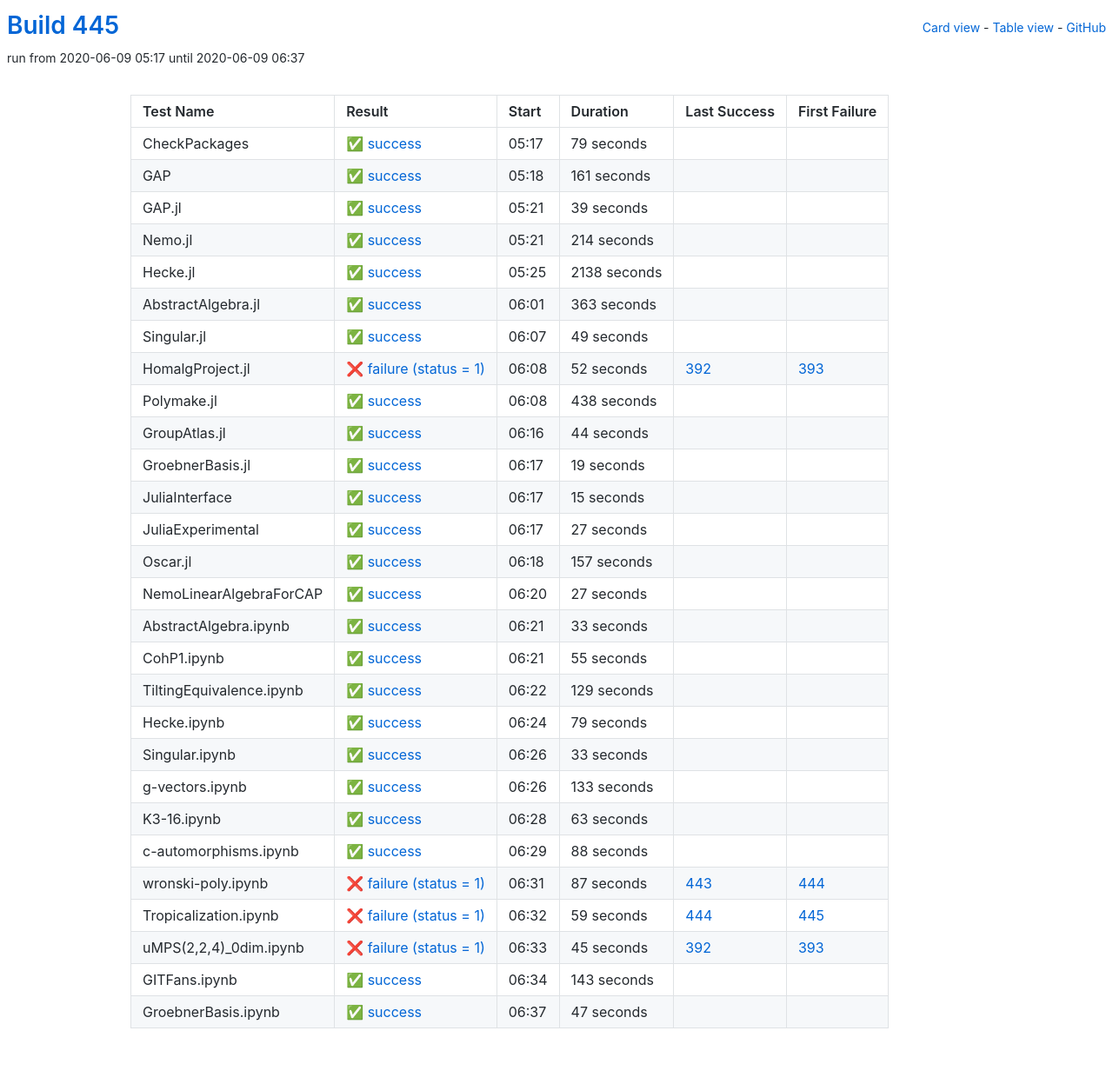
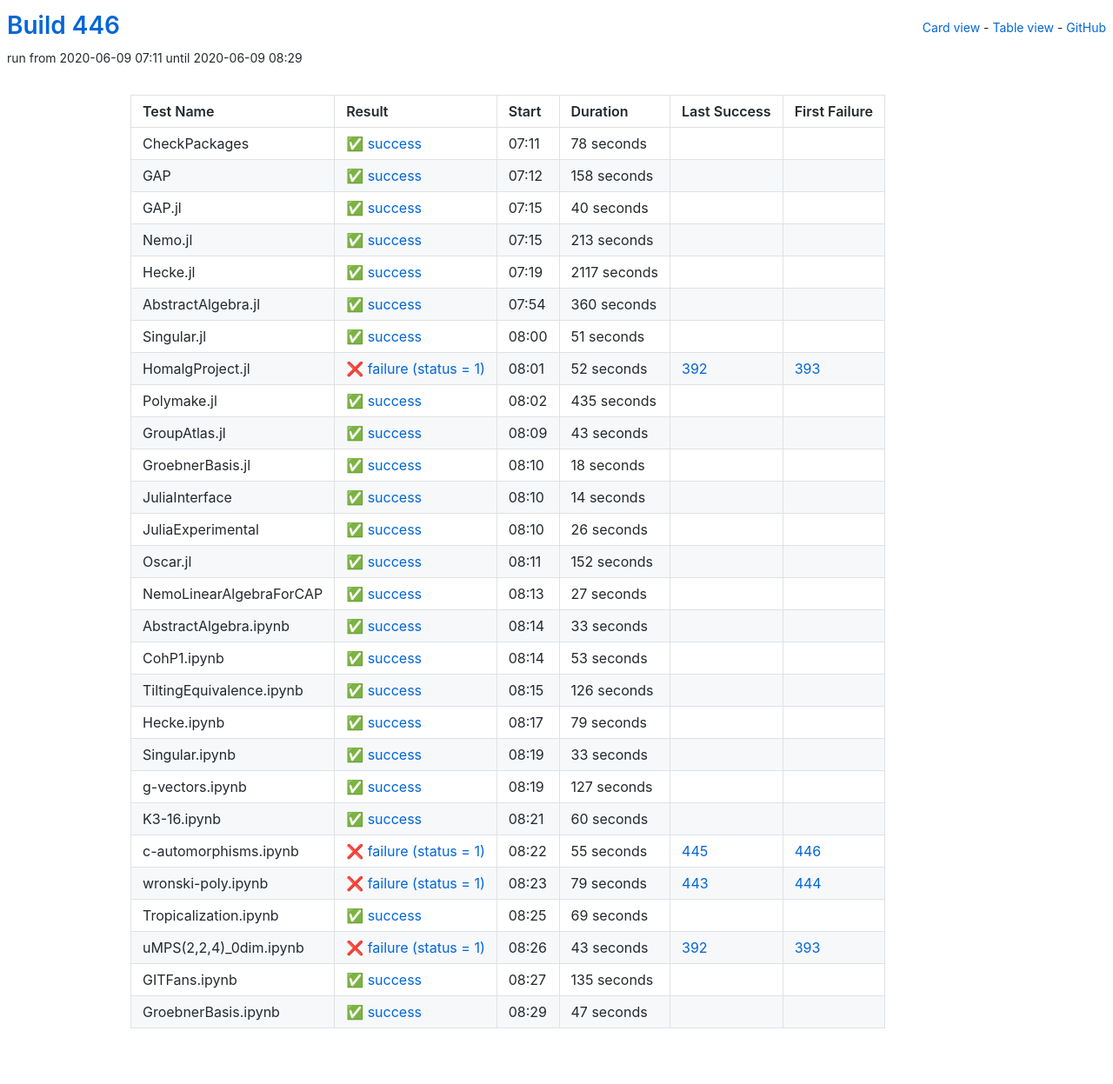
Before and after one commit to oscar-system/oscar-ci-status-1.4, a Jekyll site: the page built from table.html, in a window 1280 px wide. Shown: the whole page at 87% size. Built offline with Jekyll 4.4.1, drawn with Linux system fonts in a browser that asks for light colours.

Commit message:
Build 446

```diff
--- a/_data/ci.yml
+++ b/_data/ci.yml
@@ -1,89 +1,89 @@
-build: 445
-build_url: https://oscarci.mathematik.uni-kl.de/job/oscar-julia-1.4/445/
+build: 446
+build_url: https://oscarci.mathematik.uni-kl.de/job/oscar-julia-1.4/446/
 job: oscar-julia-1.4
 tests:
-- duration: 79
+- duration: 78
   exitcode: 0
   first_failure: false
   first_failure_url: null
   id: checkpackages
   last_success: false
   last_success_url: null
-  log: https://oscarci.mathematik.uni-kl.de/job/oscar-julia-1.4/445/artifact/logs/build-445/CheckPackages.log
+  log: https://oscarci.mathematik.uni-kl.de/job/oscar-julia-1.4/446/artifact/logs/build-446/CheckPackages.log
   name: CheckPackages
-  start: 2020-06-09 05:17
+  start: 2020-06-09 07:11
   status: success
   success: true
-- duration: 161
+- duration: 158
   exitcode: 0
   first_failure: false
   first_failure_url: null
   id: gap
   last_success: false
   last_success_url: null
-  log: https://oscarci.mathematik.uni-kl.de/job/oscar-julia-1.4/445/artifact/logs/build-445/GAP.log
+  log: https://oscarci.mathematik.uni-kl.de/job/oscar-julia-1.4/446/artifact/logs/build-446/GAP.log
   name: GAP
-  start: 2020-06-09 05:18
+  start: 2020-06-09 07:12
   status: success
   success: true
-- duration: 39
+- duration: 40
   exitcode: 0
   first_failure: false
   first_failure_url: null
   id: gap-jl
   last_success: false
   last_success_url: null
-  log: https://oscarci.mathematik.uni-kl.de/job/oscar-julia-1.4/445/artifact/logs/build-445/GAP.jl.log
+  log: https://oscarci.mathematik.uni-kl.de/job/oscar-julia-1.4/446/artifact/logs/build-446/GAP.jl.log
   name: GAP.jl
-  start: 2020-06-09 05:21
+  start: 2020-06-09 07:15
   status: success
   success: true
-- duration: 214
+- duration: 213
   exitcode: 0
   first_failure: false
   first_failure_url: null
   id: nemo-jl
   last_success: false
   last_success_url: null
-  log: https://oscarci.mathematik.uni-kl.de/job/oscar-julia-1.4/445/artifact/logs/build-445/Nemo.jl.log
+  log: https://oscarci.mathematik.uni-kl.de/job/oscar-julia-1.4/446/artifact/logs/build-446/Nemo.jl.log
   name: Nemo.jl
-  start: 2020-06-09 05:21
+  start: 2020-06-09 07:15
   status: success
   success: true
-- duration: 2138
+- duration: 2117
   exitcode: 0
   first_failure: false
   first_failure_url: null
   id: hecke-jl
   last_success: false
   last_success_url: null
-  log: https://oscarci.mathematik.uni-kl.de/job/oscar-julia-1.4/445/artifact/logs/build-445/Hecke.jl.log
+  log: https://oscarci.mathematik.uni-kl.de/job/oscar-julia-1.4/446/artifact/logs/build-446/Hecke.jl.log
   name: Hecke.jl
-  start: 2020-06-09 05:25
+  start: 2020-06-09 07:19
   status: success
   success: true
-- duration: 363
+- duration: 360
   exitcode: 0
   first_failure: false
   first_failure_url: null
   id: abstractalgebra-jl
   last_success: false
   last_success_url: null
-  log: https://oscarci.mathematik.uni-kl.de/job/oscar-julia-1.4/445/artifact/logs/build-445/AbstractAlgebra.jl.log
+  log: https://oscarci.mathematik.uni-kl.de/job/oscar-julia-1.4/446/artifact/logs/build-446/AbstractAlgebra.jl.log
   name: AbstractAlgebra.jl
-  start: 2020-06-09 06:01
+  start: 2020-06-09 07:54
   status: success
   success: true
-- duration: 49
+- duration: 51
   exitcode: 0
   first_failure: false
   first_failure_url: null
   id: singular-jl
   last_success: false
   last_success_url: null
-  log: https://oscarci.mathematik.uni-kl.de/job/oscar-julia-1.4/445/artifact/logs/build-445/Singular.jl.log
+  log: https://oscarci.mathematik.uni-kl.de/job/oscar-julia-1.4/446/artifact/logs/build-446/Singular.jl.log
   name: Singular.jl
-  start: 2020-06-09 06:07
+  start: 2020-06-09 08:00
   status: success
   success: true
 - duration: 52
@@ -93,81 +93,81 @@ tests:
   id: homalgproject-jl
   last_success: 392
   last_success_url: https://oscarci.mathematik.uni-kl.de/job/oscar-julia-1.4/392/
-  log: https://oscarci.mathematik.uni-kl.de/job/oscar-julia-1.4/445/artifact/logs/build-445/HomalgProject.jl.log
+  log: https://oscarci.mathematik.uni-kl.de/job/oscar-julia-1.4/446/artifact/logs/build-446/HomalgProject.jl.log
   name: HomalgProject.jl
-  start: 2020-06-09 06:08
+  start: 2020-06-09 08:01
   status: failure
   success: false
-- duration: 438
+- duration: 435
   exitcode: 0
   first_failure: false
   first_failure_url: null
   id: polymake-jl
   last_success: false
   last_success_url: null
-  log: https://oscarci.mathematik.uni-kl.de/job/oscar-julia-1.4/445/artifact/logs/build-445/Polymake.jl.log
+  log: https://oscarci.mathematik.uni-kl.de/job/oscar-julia-1.4/446/artifact/logs/build-446/Polymake.jl.log
   name: Polymake.jl
-  start: 2020-06-09 06:08
+  start: 2020-06-09 08:02
   status: success
   success: true
-- duration: 44
+- duration: 43
   exitcode: 0
   first_failure: false
   first_failure_url: null
   id: groupatlas-jl
   last_success: false
   last_success_url: null
-  log: https://oscarci.mathematik.uni-kl.de/job/oscar-julia-1.4/445/artifact/logs/build-445/GroupAtlas.jl.log
+  log: https://oscarci.mathematik.uni-kl.de/job/oscar-julia-1.4/446/artifact/logs/build-446/GroupAtlas.jl.log
   name: GroupAtlas.jl
-  start: 2020-06-09 06:16
+  start: 2020-06-09 08:09
   status: success
   success: true
-- duration: 19
+- duration: 18
   exitcode: 0
   first_failure: false
   first_failure_url: null
   id: groebnerbasis-jl
   last_success: false
   last_success_url: null
-  log: https://oscarci.mathematik.uni-kl.de/job/oscar-julia-1.4/445/artifact/logs/build-445/GroebnerBasis.jl.log
+  log: https://oscarci.mathematik.uni-kl.de/job/oscar-julia-1.4/446/artifact/logs/build-446/GroebnerBasis.jl.log
   name: GroebnerBasis.jl
-  start: 2020-06-09 06:17
+  start: 2020-06-09 08:10
   status: success
   success: true
-- duration: 15
+- duration: 14
   exitcode: 0
   first_failure: false
   first_failure_url: null
   id: juliainterface
   last_success: false
   last_success_url: null
-  log: https://oscarci.mathematik.uni-kl.de/job/oscar-julia-1.4/445/artifact/logs/build-445/JuliaInterface.log
+  log: https://oscarci.mathematik.uni-kl.de/job/oscar-julia-1.4/446/artifact/logs/build-446/JuliaInterface.log
   name: JuliaInterface
-  start: 2020-06-09 06:17
+  start: 2020-06-09 08:10
   status: success
   success: true
-- duration: 27
+- duration: 26
   exitcode: 0
   first_failure: false
   first_failure_url: null
   id: juliaexperimental
   last_success: false
   last_success_url: null
-  log: https://oscarci.mathematik.uni-kl.de/job/oscar-julia-1.4/445/artifact/logs/build-445/JuliaExperimental.log
+  log: https://oscarci.mathematik.uni-kl.de/job/oscar-julia-1.4/446/artifact/logs/build-446/JuliaExperimental.log
   name: JuliaExperimental
-  start: 2020-06-09 06:17
+  start: 2020-06-09 08:10
   status: success
   success: true
-- duration: 157
+- duration: 152
   exitcode: 0
   first_failure: false
   first_failure_url: null
   id: oscar-jl
   last_success: false
   last_success_url: null
-  log: https://oscarci.mathematik.uni-kl.de/job/oscar-julia-1.4/445/artifact/logs/build-445/Oscar.jl.log
+  log: https://oscarci.mathematik.uni-kl.de/job/oscar-julia-1.4/446/artifact/logs/build-446/Oscar.jl.log
   name: Oscar.jl
-  start: 2020-06-09 06:18
+  start: 2020-06-09 08:11
   status: success
   success: true
 - duration: 27
@@ -177,9 +177,9 @@ tests:
   id: nemolinearalgebraforcap
   last_success: false
   last_success_url: null
-  log: https://oscarci.mathematik.uni-kl.de/job/oscar-julia-1.4/445/artifact/logs/build-445/NemoLinearAlgebraForCAP.log
+  log: https://oscarci.mathematik.uni-kl.de/job/oscar-julia-1.4/446/artifact/logs/build-446/NemoLinearAlgebraForCAP.log
   name: NemoLinearAlgebraForCAP
-  start: 2020-06-09 06:20
+  start: 2020-06-09 08:13
   status: success
   success: true
 - duration: 33
@@ -189,33 +189,33 @@ tests:
   id: abstractalgebra-ipynb
   last_success: false
   last_success_url: null
-  log: https://oscarci.mathematik.uni-kl.de/job/oscar-julia-1.4/445/artifact/logs/build-445/AbstractAlgebra.ipynb.log
+  log: https://oscarci.mathematik.uni-kl.de/job/oscar-julia-1.4/446/artifact/logs/build-446/AbstractAlgebra.ipynb.log
   name: AbstractAlgebra.ipynb
-  start: 2020-06-09 06:21
+  start: 2020-06-09 08:14
   status: success
   success: true
-- duration: 55
+- duration: 53
   exitcode: 0
   first_failure: false
   first_failure_url: null
   id: cohp1-ipynb
   last_success: false
   last_success_url: null
-  log: https://oscarci.mathematik.uni-kl.de/job/oscar-julia-1.4/445/artifact/logs/build-445/CohP1.ipynb.log
+  log: https://oscarci.mathematik.uni-kl.de/job/oscar-julia-1.4/446/artifact/logs/build-446/CohP1.ipynb.log
   name: CohP1.ipynb
-  start: 2020-06-09 06:21
+  start: 2020-06-09 08:14
   status: success
   success: true
-- duration: 129
+- duration: 126
   exitcode: 0
   first_failure: false
   first_failure_url: null
   id: tiltingequivalence-ipynb
   last_success: false
   last_success_url: null
-  log: https://oscarci.mathematik.uni-kl.de/job/oscar-julia-1.4/445/artifact/logs/build-445/TiltingEquivalence.ipynb.log
+  log: https://oscarci.mathematik.uni-kl.de/job/oscar-julia-1.4/446/artifact/logs/build-446/TiltingEquivalence.ipynb.log
   name: TiltingEquivalence.ipynb
-  start: 2020-06-09 06:22
+  start: 2020-06-09 08:15
   status: success
   success: true
 - duration: 79
@@ -225,9 +225,9 @@ tests:
   id: hecke-ipynb
   last_success: false
   last_success_url: null
-  log: https://oscarci.mathematik.uni-kl.de/job/oscar-julia-1.4/445/artifact/logs/build-445/Hecke.ipynb.log
+  log: https://oscarci.mathematik.uni-kl.de/job/oscar-julia-1.4/446/artifact/logs/build-446/Hecke.ipynb.log
   name: Hecke.ipynb
-  start: 2020-06-09 06:24
+  start: 2020-06-09 08:17
   status: success
   success: true
 - duration: 33
@@ -237,93 +237,93 @@ tests:
   id: singular-ipynb
   last_success: false
   last_success_url: null
-  log: https://oscarci.mathematik.uni-kl.de/job/oscar-julia-1.4/445/artifact/logs/build-445/Singular.ipynb.log
+  log: https://oscarci.mathematik.uni-kl.de/job/oscar-julia-1.4/446/artifact/logs/build-446/Singular.ipynb.log
   name: Singular.ipynb
-  start: 2020-06-09 06:26
+  start: 2020-06-09 08:19
   status: success
   success: true
-- duration: 133
+- duration: 127
   exitcode: 0
   first_failure: false
   first_failure_url: null
   id: g-vectors-ipynb
   last_success: false
   last_success_url: null
-  log: https://oscarci.mathematik.uni-kl.de/job/oscar-julia-1.4/445/artifact/logs/build-445/g-vectors.ipynb.log
+  log: https://oscarci.mathematik.uni-kl.de/job/oscar-julia-1.4/446/artifact/logs/build-446/g-vectors.ipynb.log
   name: g-vectors.ipynb
-  start: 2020-06-09 06:26
+  start: 2020-06-09 08:19
   status: success
   success: true
-- duration: 63
+- duration: 60
   exitcode: 0
   first_failure: false
   first_failure_url: null
   id: k3-16-ipynb
   last_success: false
   last_success_url: null
-  log: https://oscarci.mathematik.uni-kl.de/job/oscar-julia-1.4/445/artifact/logs/build-445/K3-16.ipynb.log
+  log: https://oscarci.mathematik.uni-kl.de/job/oscar-julia-1.4/446/artifact/logs/build-446/K3-16.ipynb.log
   name: K3-16.ipynb
-  start: 2020-06-09 06:28
+  start: 2020-06-09 08:21
   status: success
   success: true
-- duration: 88
-  exitcode: 0
-  first_failure: false
-  first_failure_url: null
+- duration: 55
+  exitcode: 1
+  first_failure: 446
+  first_failure_url: https://oscarci.mathematik.uni-kl.de/job/oscar-julia-1.4/446/
   id: c-automorphisms-ipynb
-  last_success: false
-  last_success_url: null
-  log: https://oscarci.mathematik.uni-kl.de/job/oscar-julia-1.4/445/artifact/logs/build-445/c-automorphisms.ipynb.log
+  last_success: 445
+  last_success_url: https://oscarci.mathematik.uni-kl.de/job/oscar-julia-1.4/445/
+  log: https://oscarci.mathematik.uni-kl.de/job/oscar-julia-1.4/446/artifact/logs/build-446/c-automorphisms.ipynb.log
   name: c-automorphisms.ipynb
-  start: 2020-06-09 06:29
-  status: success
-  success: true
-- duration: 87
+  start: 2020-06-09 08:22
+  status: failure
+  success: false
+- duration: 79
   exitcode: 1
   first_failure: 444
   first_failure_url: https://oscarci.mathematik.uni-kl.de/job/oscar-julia-1.4/444/
   id: wronski-poly-ipynb
   last_success: 443
   last_success_url: https://oscarci.mathematik.uni-kl.de/job/oscar-julia-1.4/443/
-  log: https://oscarci.mathematik.uni-kl.de/job/oscar-julia-1.4/445/artifact/logs/build-445/wronski-poly.ipynb.log
+  log: https://oscarci.mathematik.uni-kl.de/job/oscar-julia-1.4/446/artifact/logs/build-446/wronski-poly.ipynb.log
   name: wronski-poly.ipynb
-  start: 2020-06-09 06:31
+  start: 2020-06-09 08:23
   status: failure
   success: false
-- duration: 59
-  exitcode: 1
-  first_failure: 445
-  first_failure_url: https://oscarci.mathematik.uni-kl.de/job/oscar-julia-1.4/445/
+- duration: 69
+  exitcode: 0
+  first_failure: false
+  first_failure_url: null
   id: tropicalization-ipynb
-  last_success: 444
-  last_success_url: https://oscarci.mathematik.uni-kl.de/job/oscar-julia-1.4/444/
-  log: https://oscarci.mathematik.uni-kl.de/job/oscar-julia-1.4/445/artifact/logs/build-445/Tropicalization.ipynb.log
+  last_success: false
+  last_success_url: null
+  log: https://oscarci.mathematik.uni-kl.de/job/oscar-julia-1.4/446/artifact/logs/build-446/Tropicalization.ipynb.log
   name: Tropicalization.ipynb
-  start: 2020-06-09 06:32
-  status: failure
-  success: false
-- duration: 45
+  start: 2020-06-09 08:25
+  status: success
+  success: true
+- duration: 43
   exitcode: 1
   first_failure: 393
   first_failure_url: https://oscarci.mathematik.uni-kl.de/job/oscar-julia-1.4/393/
   id: umps-2-2-4-0dim-ipynb
   last_success: 392
   last_success_url: https://oscarci.mathematik.uni-kl.de/job/oscar-julia-1.4/392/
-  log: https://oscarci.mathematik.uni-kl.de/job/oscar-julia-1.4/445/artifact/logs/build-445/uMPS-2-2-4-_0dim.ipynb.log
+  log: https://oscarci.mathematik.uni-kl.de/job/oscar-julia-1.4/446/artifact/logs/build-446/uMPS-2-2-4-_0dim.ipynb.log
   name: uMPS(2,2,4)_0dim.ipynb
-  start: 2020-06-09 06:33
+  start: 2020-06-09 08:26
   status: failure
   success: false
-- duration: 143
+- duration: 135
   exitcode: 0
   first_failure: false
   first_failure_url: null
   id: gitfans-ipynb
   last_success: false
   last_success_url: null
-  log: https://oscarci.mathematik.uni-kl.de/job/oscar-julia-1.4/445/artifact/logs/build-445/GITFans.ipynb.log
+  log: https://oscarci.mathematik.uni-kl.de/job/oscar-julia-1.4/446/artifact/logs/build-446/GITFans.ipynb.log
   name: GITFans.ipynb
-  start: 2020-06-09 06:34
+  start: 2020-06-09 08:27
   status: success
   success: true
 - duration: 47
@@ -333,8 +333,8 @@ tests:
   id: groebnerbasis-ipynb
   last_success: false
   last_success_url: null
-  log: https://oscarci.mathematik.uni-kl.de/job/oscar-julia-1.4/445/artifact/logs/build-445/GroebnerBasis.ipynb.log
+  log: https://oscarci.mathematik.uni-kl.de/job/oscar-julia-1.4/446/artifact/logs/build-446/GroebnerBasis.ipynb.log
   name: GroebnerBasis.ipynb
-  start: 2020-06-09 06:37
+  start: 2020-06-09 08:29
   status: success
   success: true
```
Also changed, not shown: README.md.
